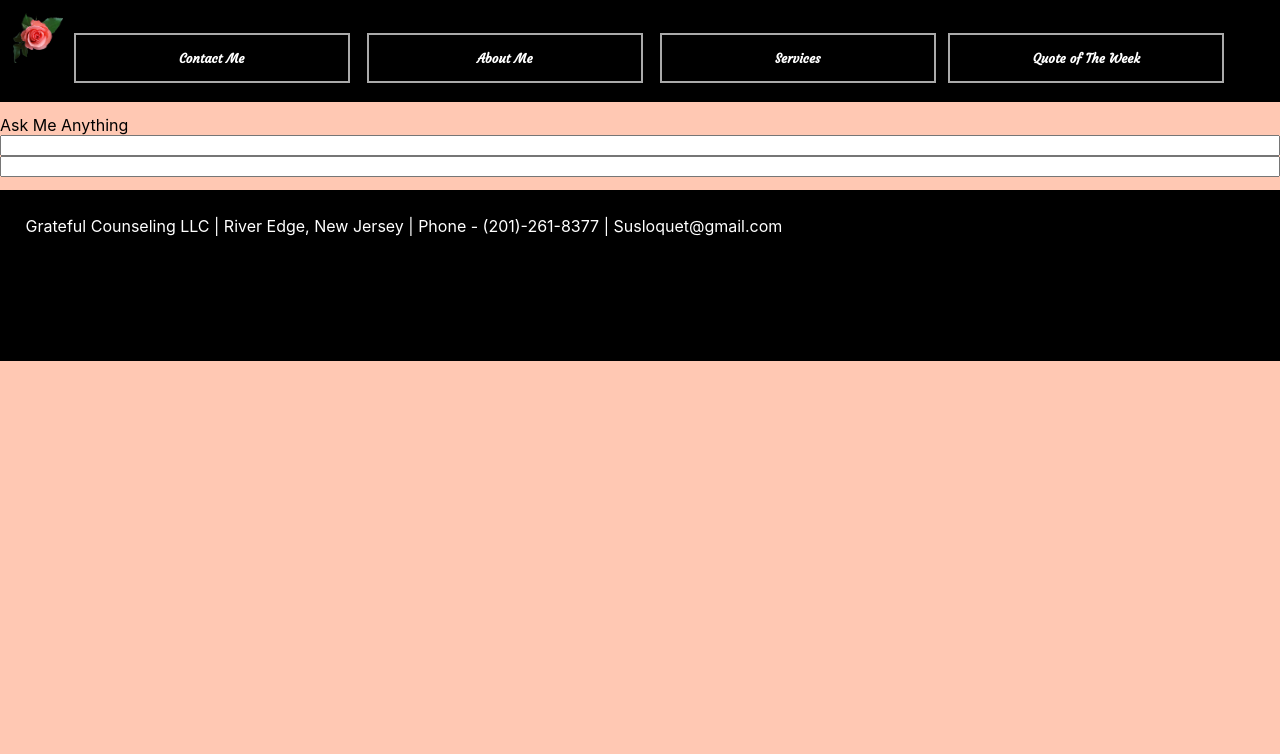
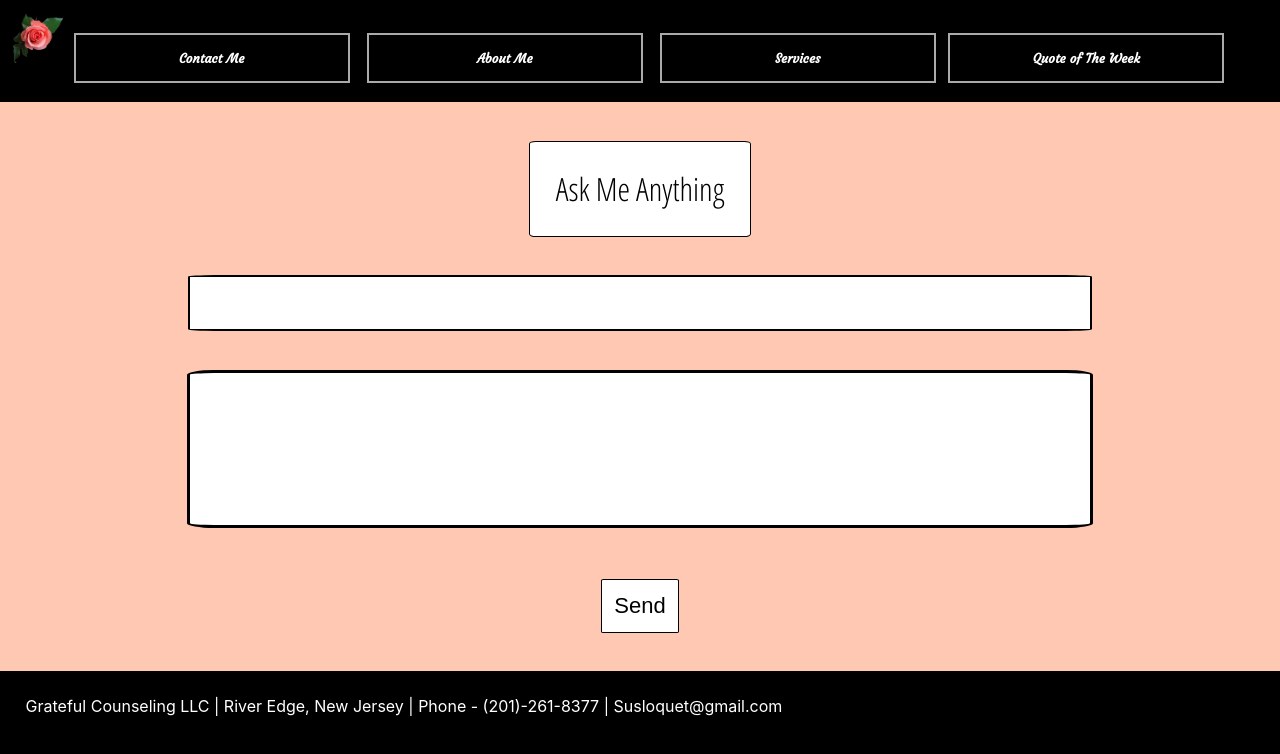
Before and after one commit to JayZonday/sus-home, a React (Create React App) app: page /ask-me-anything in a window 1280 px wide. Shown: the top 754 px of the page. Built offline with nearby package versions, Linux system fonts and the light colour scheme.

Commit message:
small fixes to header css

```diff
--- a/src/components/AboutMe/index.js
+++ b/src/components/AboutMe/index.js
@@ -17,6 +17,7 @@ class AboutMe extends Component {
           CLINICAL SOCIAL WORK, Susanne Loquet affiliates with no hospital, cooperates with many other doctors and specialists
           in medical group Wellqor Psychological Services Northeast, Pc.
           <br/>
+          <br/>
           <span className='caller'>Call Susanne Loquet @ (201) 261-8377 for more information and advice or to book an appointment.</span>
         </div>
       </div>
--- a/src/components/AskMeAnything/index.css
+++ b/src/components/AskMeAnything/index.css
@@ -1,4 +1,44 @@
 .ask-slab{
   display: grid;
+  font-family: 'Open Sans Condensed', sans-serif;
 
 }
+.question{
+  height: 150px;
+  width: 70%;
+  margin: 2% auto;
+  font-size: 20px;
+  text-align: center;
+    border-radius: 3%;
+  border: 3px solid black;
+}
+.subject{
+  height:50px;
+  width: 70%;
+  margin: 1% auto;
+  font-size: 17px;
+  text-align: center;
+    border-radius: 3%;
+  border: 2px solid black;
+}
+.title-slab{
+  margin: 2% auto;
+  font-size: 32px;
+  border: 1px solid black;
+  padding: 2%;
+  background: white;
+    border-radius: 3%;
+}
+.send-btn{
+  margin: 2% auto;
+  font-size: 22px;
+  border: 1px solid black;
+  padding: 1%;
+  background: white;
+  transition: .25s ease-in-out;
+  border-radius: 3%;
+}
+.send-btn:hover{
+  background: black;
+  color: white;
+}
--- a/src/components/AskMeAnything/index.js
+++ b/src/components/AskMeAnything/index.js
@@ -9,9 +9,10 @@ class AskMeAnything extends Component {
 
     return (
       <div className='ask-slab'>
-        Ask Me Anything
-        <input></input>
-        <input></input>
+        <div className='title-slab'>Ask Me Anything</div>
+        <input className='subject'></input>
+        <input className='question'></input>
+        <button className='send-btn'>Send</button>
 
       </div>
     );
--- a/src/components/Header/index.css
+++ b/src/components/Header/index.css
@@ -62,7 +62,7 @@
     margin-left: 0%;
     margin-top: 0%;
     font-size: 3.5vw;
-    height: 200px;
+    height: 140px;
     display: flex;
     padding: 2%;
     font-family: 'Courgette', cursive;
--- a/src/components/MainBody/index.css
+++ b/src/components/MainBody/index.css
@@ -28,5 +28,5 @@
 .main-slab:hover{
   border: 3px solid #ffc8b3;
   background:  rgba(255, 255, 255, .95);
-  transform: scale(1.15);
+  transform: scale(1.25);
 }
--- a/src/components/TopNav/index.css
+++ b/src/components/TopNav/index.css
@@ -41,6 +41,7 @@ a:hover, a, a:active{
   z-index: 101;
   text-align: center;
   font-size: 20px;
+  border-radius: 5%;
 }
 .close-btn{
   position: absolute;
@@ -70,6 +71,7 @@ a:hover, a, a:active{
     z-index: 101;
     text-align: center;
     font-size: 20px;
+    border-radius: 5%;
   }
   .close-btn{
     margin-top: -7%;
```
